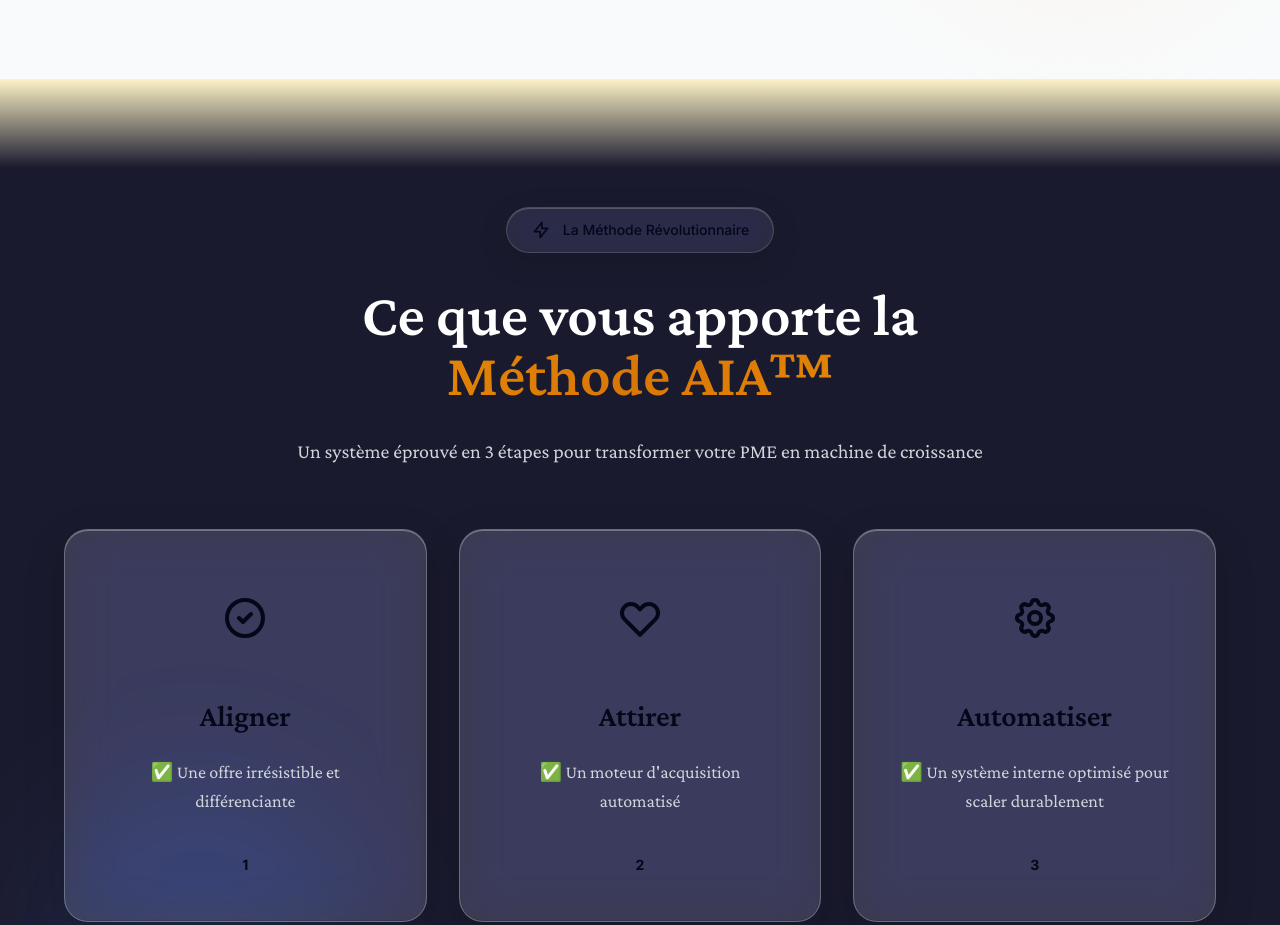
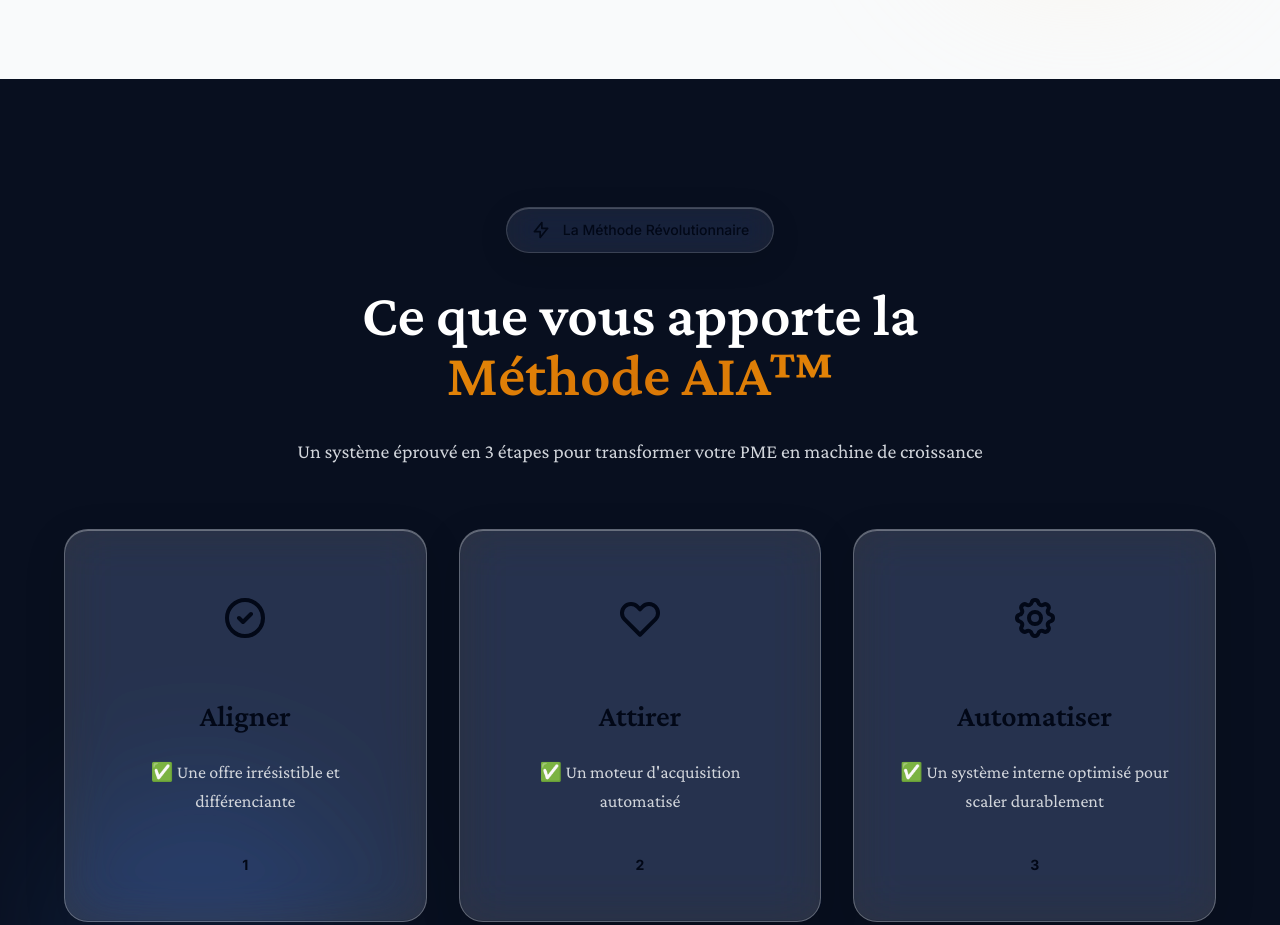
Before and after one commit to regroln1/growth-expert-astro, an Astro site: page / in a window 1280 px wide. Shown: the part 1877-2802 px from the top of the page. Built offline with nearby package versions, Linux system fonts and the light colour scheme; Astro itself is replaced by a stand-in of ours; a web font is replaced by a local one.

Commit message:
nouveau AIA sans transition

```diff
--- a/src/components/AIAMethod.astro
+++ b/src/components/AIAMethod.astro
@@ -15,9 +15,9 @@ const benefits = [
 ];
 ---
 
-<section id="aia-method" class="py-20 lg:py-32 relative overflow-hidden bg-deep-space bg-particles-dense section-divider">
-  <!-- Very subtle gradient transitions -->
-  <div class="absolute inset-0" style="background: linear-gradient(to bottom, #fef3c7 0%, #1a1a2e 8%, #1a1a2e 92%, #ddd6fe 100%);"></div>
+<section id="aia-method" class="py-20 lg:py-32 relative overflow-hidden">
+  <!-- Simple dark background -->
+  <div class="absolute inset-0 bg-navy-black"></div>
 
   <!-- Enhanced decorative elements -->
   <div class="absolute top-20 right-10 w-72 h-72 bg-gold-500/10 rounded-full blur-3xl float-slow"></div>
```
